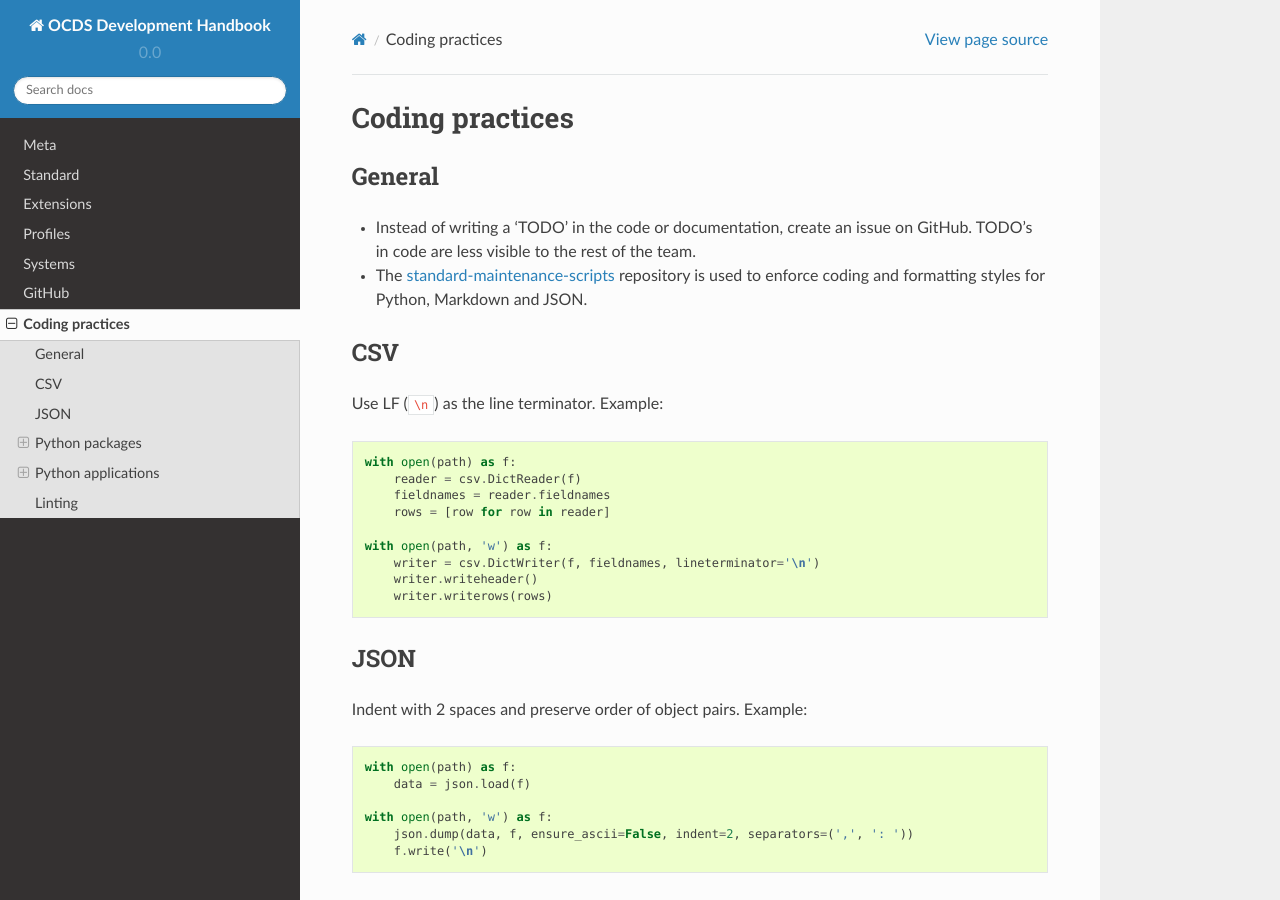
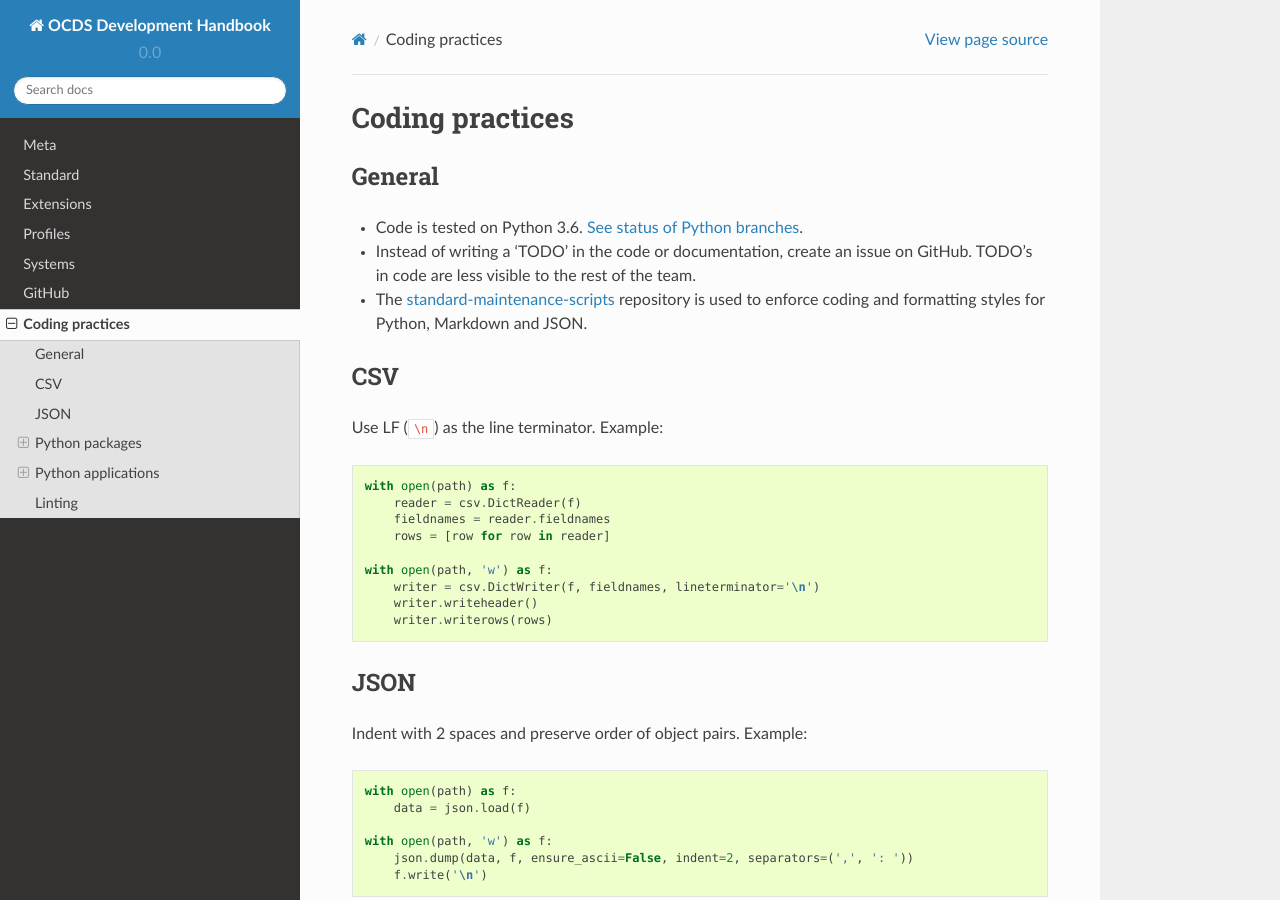
Before and after one commit to open-contracting/standard-development-handbook, a Sphinx documentation site: the page built from docs/coding/index.md, in a window 1280 px wide and 900 px high. Built offline with Sphinx 7.4.7 and the Read the Docs theme 2.0.0, drawn with Linux system fonts in a browser that asks for light colours.

Commit message:
Mention Python version used

```diff
--- a/docs/coding/index.md
+++ b/docs/coding/index.md
@@ -2,6 +2,7 @@
 
 ## General
 
+* Code is tested on Python 3.6. [See status of Python branches](https://devguide.python.org/#branchstatus).
 * Instead of writing a 'TODO' in the code or documentation, create an issue on GitHub. TODO's in code are less visible to the rest of the team.
 * The [standard-maintenance-scripts](https://github.com/open-contracting/standard-maintenance-scripts) repository is used to enforce coding and formatting styles for Python, Markdown and JSON.
 
```
